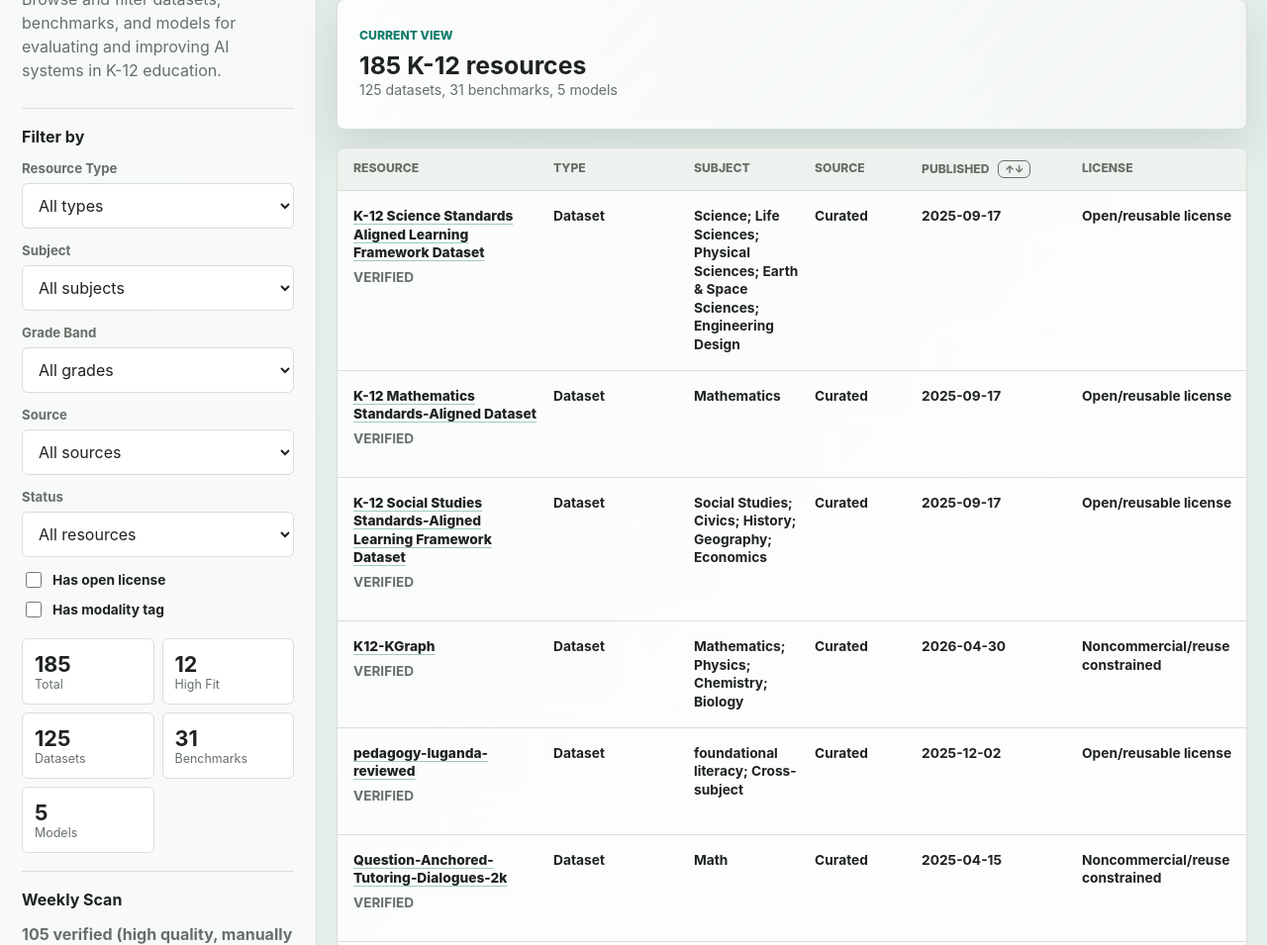
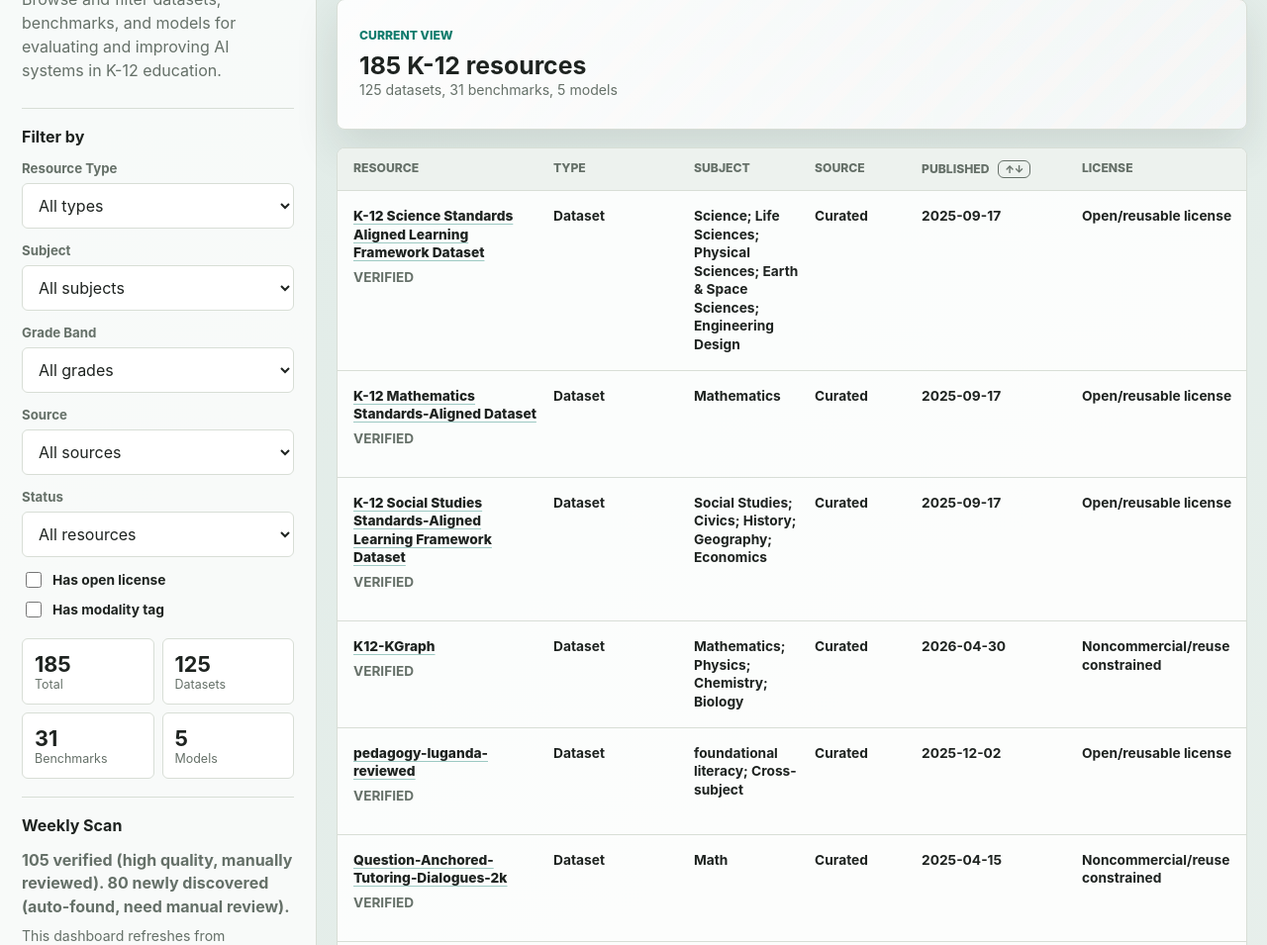
Before and after one commit to xweidp/k12-ai-scanner, a website: page index.html in a window 1280 px wide. Shown: the part 145-1100 px from the top of the page at 99% size. Drawn offline with Linux system fonts and the light colour scheme.

Commit message:
Remove High Fit count from sidebar summary

```diff
--- a/app.js
+++ b/app.js
@@ -64,7 +64,7 @@ function parseCSVLine(line) {
 
 // Load and parse CSV
 function loadInventory() {
-  const v = 'v111-' + Date.now();
+  const v = 'v112-' + Date.now();
   fetch('data/k12_inventory_latest.csv?v=' + v)
     .then(r => {
       if (!r.ok) throw new Error(`HTTP ${r.status}`);
--- a/index.html
+++ b/index.html
@@ -69,10 +69,6 @@
             <div>
               <strong id="totalCount">0</strong>
               <span>Total</span>
-            </div>
-            <div>
-              <strong id="highFitCount">0</strong>
-              <span>High Fit</span>
             </div>
             <div>
               <strong id="datasetCount">0</strong>
```
